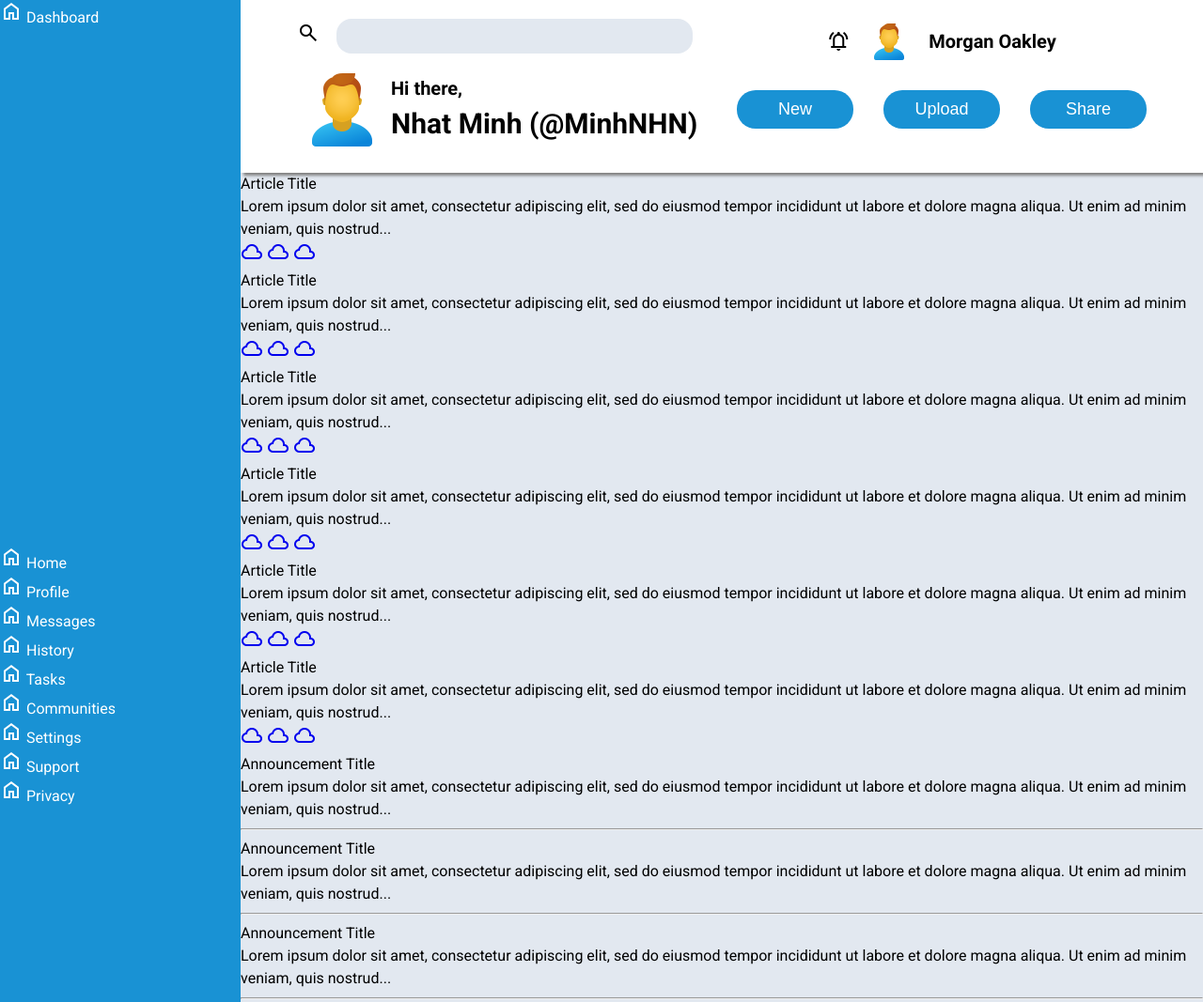
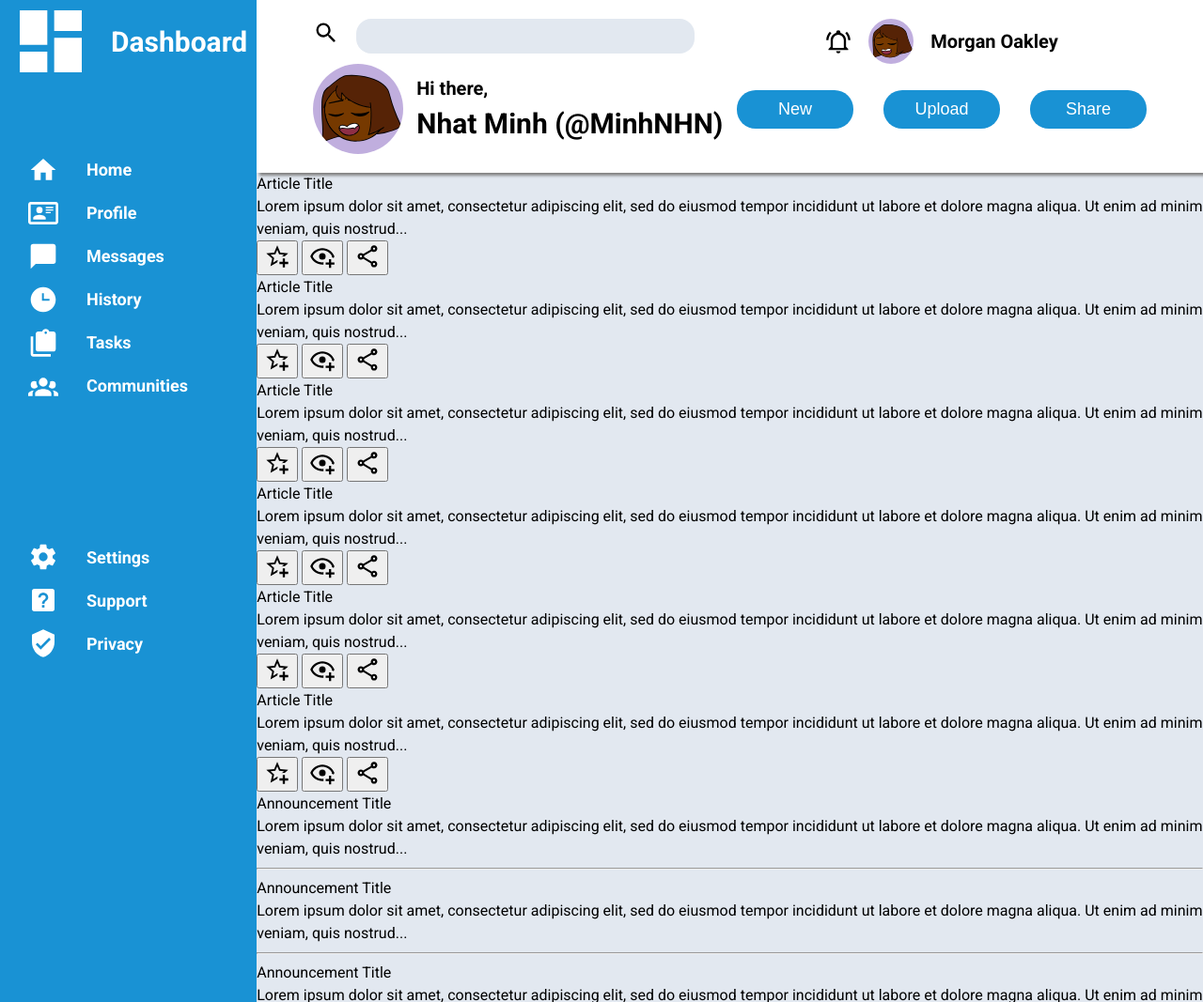
Before and after one commit to wingfam/admin-dashboard, a plain HTML site: page index.html in a window 1280 px wide. Shown: the top 1067 px of the page at 94% size. Drawn offline with nearby package versions, Linux system fonts and the light colour scheme.

Commit message:
- Change icon tag to svg image - Change div tag to semantic tag - Add svg images - Add style to side nav

```diff
--- a/index.html
+++ b/index.html
@@ -1,34 +1,50 @@
 <!DOCTYPE html>
 <html>
   <head>
-        <meta charset="utf-8">
-        <meta http-equiv="X-UA-Compatible" content="IE=edge">
+    <meta charset="utf-8" />
+    <meta http-equiv="X-UA-Compatible" content="IE=edge" />
     <title></title>
-        <meta name="description" content="">
-        <meta name="viewport" content="width=device-width, initial-scale=1">
-        <link rel="preconnect" href="https://fonts.googleapis.com">
-        <link rel="preconnect" href="https://fonts.gstatic.com" crossorigin>
-        <link href="https://fonts.googleapis.com/css2?family=Roboto:ital,wght@0,100;0,300;0,400;0,500;0,700;0,900;1,100;1,300;1,400;1,500;1,700;1,900&display=swap" rel="stylesheet">
-        <link rel="stylesheet" href="https://fonts.googleapis.com/css2?family=Material+Symbols+Outlined:opsz,wght,FILL,GRAD@24,400,0,0" />
-        <link rel="stylesheet" href="styles.css">
+    <meta name="description" content="" />
+    <meta name="viewport" content="width=device-width, initial-scale=1" />
+    <link rel="preconnect" href="https://fonts.googleapis.com" />
+    <link rel="preconnect" href="https://fonts.gstatic.com" crossorigin />
+    <link
+      href="https://fonts.googleapis.com/css2?family=Roboto:ital,wght@0,100;0,300;0,400;0,500;0,700;0,900;1,100;1,300;1,400;1,500;1,700;1,900&display=swap"
+      rel="stylesheet"
+    />
+    <link
+      rel="stylesheet"
+      href="https://fonts.googleapis.com/css2?family=Material+Symbols+Outlined:opsz,wght,FILL,GRAD@24,400,0,0"
+    />
+    <link rel="stylesheet" href="styles.css" />
   </head>
   <body>
-        <div class="container">
-
-            <div class="header">
+    <header class="header">
       <div class="search">
         <label for="search-input">
-                        <i class="material-symbols-outlined">search</i>
+          <img src="./images/magnify.svg" width="28px" alt="search icon" />
         </label>
-                    <input type="search" name="search-input" id="search-input" >
+        <input type="search" name="search-input" id="search-input" />
       </div>
       <div class="avatar">
-                    <i class="material-symbols-outlined">notifications_active</i>
-                    <img src="./images/icons8-person-48.png" alt="person avatar">
-                    <h3>Morgan Oakley</h3>
+        <img
+          src="./images/bell-ring-outline.svg"
+          width="28px"
+          alt="notification button"
+        />
+        <img
+          src="./images/adventurer-main.svg"
+          width="48px"
+          alt="user main avatar"
+        />
+        <label for="person-avatar">Morgan Oakley</label>
       </div>
       <div class="welcome">
-                    <img src="./images/icons8-person-96.png" alt="large person avatar">
+        <img
+          src="./images/adventurer-main.svg"
+          width="96px"
+          alt="large user main avatar"
+        />
         <p>Hi there,</p>
         <h2>Nhat Minh (@MinhNHN)</h2>
       </div>
@@ -37,160 +53,337 @@
         <button>Upload</button>
         <button>Share</button>
       </div>
-            </div>
+    </header>
 
-            <div class="nav">
-                <div class="logo">
-                    <i class="material-symbols-outlined">home</i>
+    <nav class="nav">
+      <section class="logo">
+        <img
+          src="./images/view-dashboard.svg"
+          height="88px"
+          alt="dashboard logo"
+        />
         <a href="#">Dashboard</a>
-                </div>
+      </section>
+      <section class="page-links">
         <ul>
           <li>
-                        <i class="material-symbols-outlined">home</i>
+            <img src="./images/home.svg" width="32px" alt="home icon" />
             <a href="#">Home</a>
           </li>
           <li>
-                        <i class="material-symbols-outlined">home</i>
+            <img
+              src="./images/card-account-details-outline.svg"
+              width="32px"
+              alt="profile icon"
+            />
             <a href="#">Profile</a>
           </li>
           <li>
-                        <i class="material-symbols-outlined">home</i>
+            <img src="./images/message.svg" width="32px" alt="message icon" />
             <a href="#">Messages</a>
           </li>
           <li>
-                        <i class="material-symbols-outlined">home</i>
+            <img
+              src="./images/clock-time-three.svg"
+              width="32px"
+              alt="clock icon"
+            />
             <a href="#">History</a>
           </li>
           <li>
-                        <i class="material-symbols-outlined">home</i>
+            <img
+              src="./images/clipboard-multiple.svg"
+              width="32px"
+              alt="clipboard icon"
+            />
             <a href="#">Tasks</a>
           </li>
           <li>
-                        <i class="material-symbols-outlined">home</i>
+            <img
+              src="./images/account-group.svg"
+              width="32px"
+              alt="account group icon"
+            />
             <a href="#">Communities</a>
           </li>
+        </ul>
+      </section>
+      <section class="support-links">
+        <ul>
           <li>
-                        <i class="material-symbols-outlined">home</i>
+            <img src="./images/cog.svg" width="32px" alt="cog icon" />
             <a href="#">Settings</a>
           </li>
           <li>
-                        <i class="material-symbols-outlined">home</i>
+            <img src="./images/help-box.svg" width="32px" alt="help box icon" />
             <a href="#">Support</a>
           </li>
           <li>
-                        <i class="material-symbols-outlined">home</i>
+            <img
+              src="./images/shield-check.svg"
+              width="32px"
+              alt="clipboard icon"
+            />
             <a href="#">Privacy</a>
           </li>
         </ul>
-            </div>
+      </section>
+    </nav>
 
-            <div class="content-wrapper">
-                <div class="project-grid">
+    <main>
       <div class="card">
         <p class="title">Article Title</p>
-                        <p class="content">Lorem ipsum dolor sit amet, consectetur adipiscing elit, sed do eiusmod tempor incididunt ut labore et dolore magna aliqua. Ut enim ad minim veniam, quis nostrud...</p>
+        <p class="content">
+          Lorem ipsum dolor sit amet, consectetur adipiscing elit, sed do
+          eiusmod tempor incididunt ut labore et dolore magna aliqua. Ut enim ad
+          minim veniam, quis nostrud...
+        </p>
         <div class="card-links">
-                            <a href="#"> <i class="material-symbols-outlined">cloud</i></a>
-                            <a href="#"> <i class="material-symbols-outlined">cloud</i></a>
-                            <a href="#"> <i class="material-symbols-outlined">cloud</i></a>
+          <button>
+            <img
+              src="./images/star-plus-outline.svg"
+              width="28px"
+              alt="mark favorite button"
+            />
+          </button>
+          <button>
+            <img
+              src="./images/eye-plus-outline.svg"
+              width="28px"
+              alt="follow project button"
+            />
+          </button>
+          <button>
+            <img
+              src="./images/share-variant-outline.svg"
+              width="28px"
+              alt="share button"
+            />
+          </button>
         </div>
       </div>
       <div class="card">
         <p class="title">Article Title</p>
-                        <p class="content">Lorem ipsum dolor sit amet, consectetur adipiscing elit, sed do eiusmod tempor incididunt ut labore et dolore magna aliqua. Ut enim ad minim veniam, quis nostrud...</p>
+        <p class="content">
+          Lorem ipsum dolor sit amet, consectetur adipiscing elit, sed do
+          eiusmod tempor incididunt ut labore et dolore magna aliqua. Ut enim ad
+          minim veniam, quis nostrud...
+        </p>
         <div class="card-links">
-                            <a href="#"> <i class="material-symbols-outlined">cloud</i></a>
-                            <a href="#"> <i class="material-symbols-outlined">cloud</i></a>
-                            <a href="#"> <i class="material-symbols-outlined">cloud</i></a>
+          <button>
+            <img
+              src="./images/star-plus-outline.svg"
+              width="28px"
+              alt="mark favorite button"
+            />
+          </button>
+          <button>
+            <img
+              src="./images/eye-plus-outline.svg"
+              width="28px"
+              alt="follow project button"
+            />
+          </button>
+          <button>
+            <img
+              src="./images/share-variant-outline.svg"
+              width="28px"
+              alt="share button"
+            />
+          </button>
         </div>
       </div>
       <div class="card">
         <p class="title">Article Title</p>
-                        <p class="content">Lorem ipsum dolor sit amet, consectetur adipiscing elit, sed do eiusmod tempor incididunt ut labore et dolore magna aliqua. Ut enim ad minim veniam, quis nostrud...</p>
+        <p class="content">
+          Lorem ipsum dolor sit amet, consectetur adipiscing elit, sed do
+          eiusmod tempor incididunt ut labore et dolore magna aliqua. Ut enim ad
+          minim veniam, quis nostrud...
+        </p>
         <div class="card-links">
-                            <a href="#"> <i class="material-symbols-outlined">cloud</i></a>
-                            <a href="#"> <i class="material-symbols-outlined">cloud</i></a>
-                            <a href="#"> <i class="material-symbols-outlined">cloud</i></a>
+          <button>
+            <img
+              src="./images/star-plus-outline.svg"
+              width="28px"
+              alt="mark favorite button"
+            />
+          </button>
+          <button>
+            <img
+              src="./images/eye-plus-outline.svg"
+              width="28px"
+              alt="follow project button"
+            />
+          </button>
+          <button>
+            <img
+              src="./images/share-variant-outline.svg"
+              width="28px"
+              alt="share button"
+            />
+          </button>
         </div>
       </div>
       <div class="card">
         <p class="title">Article Title</p>
-                        <p class="content">Lorem ipsum dolor sit amet, consectetur adipiscing elit, sed do eiusmod tempor incididunt ut labore et dolore magna aliqua. Ut enim ad minim veniam, quis nostrud...</p>
+        <p class="content">
+          Lorem ipsum dolor sit amet, consectetur adipiscing elit, sed do
+          eiusmod tempor incididunt ut labore et dolore magna aliqua. Ut enim ad
+          minim veniam, quis nostrud...
+        </p>
         <div class="card-links">
-                            <a href="#"> <i class="material-symbols-outlined">cloud</i></a>
-                            <a href="#"> <i class="material-symbols-outlined">cloud</i></a>
-                            <a href="#"> <i class="material-symbols-outlined">cloud</i></a>
+          <button>
+            <img
+              src="./images/star-plus-outline.svg"
+              width="28px"
+              alt="mark favorite button"
+            />
+          </button>
+          <button>
+            <img
+              src="./images/eye-plus-outline.svg"
+              width="28px"
+              alt="follow project button"
+            />
+          </button>
+          <button>
+            <img
+              src="./images/share-variant-outline.svg"
+              width="28px"
+              alt="share button"
+            />
+          </button>
         </div>
       </div>
       <div class="card">
         <p class="title">Article Title</p>
-                        <p class="content">Lorem ipsum dolor sit amet, consectetur adipiscing elit, sed do eiusmod tempor incididunt ut labore et dolore magna aliqua. Ut enim ad minim veniam, quis nostrud...</p>
+        <p class="content">
+          Lorem ipsum dolor sit amet, consectetur adipiscing elit, sed do
+          eiusmod tempor incididunt ut labore et dolore magna aliqua. Ut enim ad
+          minim veniam, quis nostrud...
+        </p>
         <div class="card-links">
-                            <a href="#"> <i class="material-symbols-outlined">cloud</i></a>
-                            <a href="#"> <i class="material-symbols-outlined">cloud</i></a>
-                            <a href="#"> <i class="material-symbols-outlined">cloud</i></a>
+          <button>
+            <img
+              src="./images/star-plus-outline.svg"
+              width="28px"
+              alt="mark favorite button"
+            />
+          </button>
+          <button>
+            <img
+              src="./images/eye-plus-outline.svg"
+              width="28px"
+              alt="follow project button"
+            />
+          </button>
+          <button>
+            <img
+              src="./images/share-variant-outline.svg"
+              width="28px"
+              alt="share button"
+            />
+          </button>
         </div>
       </div>
       <div class="card">
         <p class="title">Article Title</p>
-                        <p class="content">Lorem ipsum dolor sit amet, consectetur adipiscing elit, sed do eiusmod tempor incididunt ut labore et dolore magna aliqua. Ut enim ad minim veniam, quis nostrud...</p>
+        <p class="content">
+          Lorem ipsum dolor sit amet, consectetur adipiscing elit, sed do
+          eiusmod tempor incididunt ut labore et dolore magna aliqua. Ut enim ad
+          minim veniam, quis nostrud...
+        </p>
         <div class="card-links">
-                            <a href="#"> <i class="material-symbols-outlined">cloud</i></a>
-                            <a href="#"> <i class="material-symbols-outlined">cloud</i></a>
-                            <a href="#"> <i class="material-symbols-outlined">cloud</i></a>
+          <button>
+            <img
+              src="./images/star-plus-outline.svg"
+              width="28px"
+              alt="mark favorite button"
+            />
+          </button>
+          <button>
+            <img
+              src="./images/eye-plus-outline.svg"
+              width="28px"
+              alt="follow project button"
+            />
+          </button>
+          <button>
+            <img
+              src="./images/share-variant-outline.svg"
+              width="28px"
+              alt="share button"
+            />
+          </button>
         </div>
       </div>
-                </div>
+    </main>
 
+    <aside>
       <div class="announcement-list">
         <div class="announcement">
           <p class="title">Announcement Title</p>
-                        <p class="content">Lorem ipsum dolor sit amet, consectetur adipiscing elit, sed do eiusmod tempor incididunt ut labore et dolore magna aliqua. Ut enim ad minim veniam, quis nostrud...</p>
-                        <hr>
+          <p class="content">
+            Lorem ipsum dolor sit amet, consectetur adipiscing elit, sed do
+            eiusmod tempor incididunt ut labore et dolore magna aliqua. Ut enim
+            ad minim veniam, quis nostrud...
+          </p>
+          <hr />
         </div>
         <div class="announcement">
           <p class="title">Announcement Title</p>
-                        <p class="content">Lorem ipsum dolor sit amet, consectetur adipiscing elit, sed do eiusmod tempor incididunt ut labore et dolore magna aliqua. Ut enim ad minim veniam, quis nostrud...</p>
-                        <hr>
+          <p class="content">
+            Lorem ipsum dolor sit amet, consectetur adipiscing elit, sed do
+            eiusmod tempor incididunt ut labore et dolore magna aliqua. Ut enim
+            ad minim veniam, quis nostrud...
+          </p>
+          <hr />
         </div>
         <div class="announcement">
           <p class="title">Announcement Title</p>
-                        <p class="content">Lorem ipsum dolor sit amet, consectetur adipiscing elit, sed do eiusmod tempor incididunt ut labore et dolore magna aliqua. Ut enim ad minim veniam, quis nostrud...</p>
-                        <hr>
+          <p class="content">
+            Lorem ipsum dolor sit amet, consectetur adipiscing elit, sed do
+            eiusmod tempor incididunt ut labore et dolore magna aliqua. Ut enim
+            ad minim veniam, quis nostrud...
+          </p>
+          <hr />
         </div>
       </div>
 
       <div class="trending-list">
         <div class="trend">
-                        <img src="" alt="">
+          <img src="" alt="" />
           <p>
-                            <span><a href="#">@social</a></span><br>
+            <span><a href="#">@social</a></span
+            ><br />
             Project name
           </p>
         </div>
         <div class="trend">
-                        <img src="" alt="">
+          <img src="" alt="" />
           <p>
-                            <span><a href="#">@social</a></span><br>
+            <span><a href="#">@social</a></span
+            ><br />
             Project name
           </p>
         </div>
         <div class="trend">
-                        <img src="" alt="">
+          <img src="" alt="" />
           <p>
-                            <span><a href="#">@social</a></span><br>
+            <span><a href="#">@social</a></span
+            ><br />
             Project name
           </p>
         </div>
         <div class="trend">
-                        <img src="" alt="">
+          <img src="" alt="" />
           <p>
-                            <span><a href="#">@social</a></span><br>
+            <span><a href="#">@social</a></span
+            ><br />
             Project name
           </p>
         </div>
       </div>
-            </div>
-        </div>
+    </aside>
   </body>
 </html>
--- a/styles.css
+++ b/styles.css
@@ -51,18 +51,15 @@ body {
     background-color: #e2e8f0;
     line-height: 1.5;
     font-family: 'Roboto', Arial, Helvetica, sans-serif;
+    display: grid;
+    grid-template-columns: 0.5fr 2.5fr / 0.5fr 1fr 1fr;
 }
 
 a {
     text-decoration: none;
 }
 
-.container {
-    display: grid;
-    grid-template-columns: 1fr 4fr;
-}
-
-.header {
+header {
     background-color: #ffffff;
     box-shadow: 3px 3px 3px gray;
     grid-column: 2 / 3;
@@ -75,27 +72,27 @@ a {
     font-weight: bold;
 }
 
-.header div {
+header div {
     display: flex;
     align-items: center;
 }
 
-.header .search,
-.header .profile {
+header .search,
+header .profile {
     align-self: start;
 }
 
-.header .search,
-.header .welcome {
+header .search,
+header .welcome {
     justify-self: start;
 }
 
-.header .search {
+header .search {
     width: 90%;
     gap: 18px;
 }
 
-.header .search input {
+header .search input {
     border: none;
     background-color: #e2e8f0;
     outline-color: #bfdbfe;
@@ -105,42 +102,48 @@ a {
     font-size: 18px;
 }
 
-.header .avatar {
+header .avatar {
     gap: 18px;
 }
 
-.header .avatar i {
+header .avatar img:first-child {
     cursor: pointer;
     transition: transform .2s;
 }
 
-.header .avatar i:hover {
+header .avatar img:first-child:hover {
     transform: scale(1.5);
 }
 
-.header .welcome {
+header .avatar img:last-child {
+    border-radius: 50%;
+    cursor: pointer;
+}
+
+header .welcome {
     display: grid;
     grid-template: auto auto / 100px 2fr;
+    column-gap: 10px;
 }
 
-.header .welcome img {
+header .welcome img {
     grid-row: 1 / 3;
 }
 
-.header .welcome p {
+header .welcome p {
     align-self: end;
 }
 
-.header .welcome h2 {
+header .welcome h2 {
     font-size: 30px;
     align-self: start;
 }
 
-.header .buttons {
+header .buttons {
     gap: 32px;
 }
 
-.header button {
+header button {
     width: 124px;
     padding: 10px;
     border: none;
@@ -151,22 +154,50 @@ a {
     cursor: pointer;
 }
 
-.header button:hover {
+header button:hover {
     background-color: #2563eb;
 }
 
-.nav {
+nav {
     background-color: #1992d4;
     grid-row: 1 / 4;
+    padding: 0 10px;
     display: grid;
-    gap: 50px;
+    justify-content: start;
+    align-items: start;
+    grid-template-rows: 0.4fr 1fr 2fr;
+    font-weight: bold;
 }
 
-.nav a,
-.nav i {
+nav a {
     color: #ffffff;
 }
 
-.content-wrapper {
-    display: grid;
+nav img {
+    filter: invert(100%) sepia(0%)
+        saturate(7487%) hue-rotate(203deg)
+        brightness(111%) contrast(106%);
 }
+
+nav .logo, nav ul li {
+    display: flex;
+    justify-content: start;
+    align-items: center;
+    box-sizing: border-box;
+}
+
+nav .logo {
+    gap: 20px;
+    font-size: 30px;
+}
+
+nav .page-links li, nav .support-links li {
+    font-size: 18px;
+    gap: 30px;
+    margin-bottom: 14px;
+    margin-left: 20px;
+}
+
+nav .page-links a:hover, nav .support-links a:hover {
+    text-decoration: underline;
+}
```
Also changed, not shown: images/adventurer-main.svg (added), images/adventurer-trend-01.svg (added), images/adventurer-trend-02.svg (added), images/adventurer-trend-03.svg (added), images/adventurer-trend-04.svg (added). Lines whose indentation alone changed are shown as unchanged.
